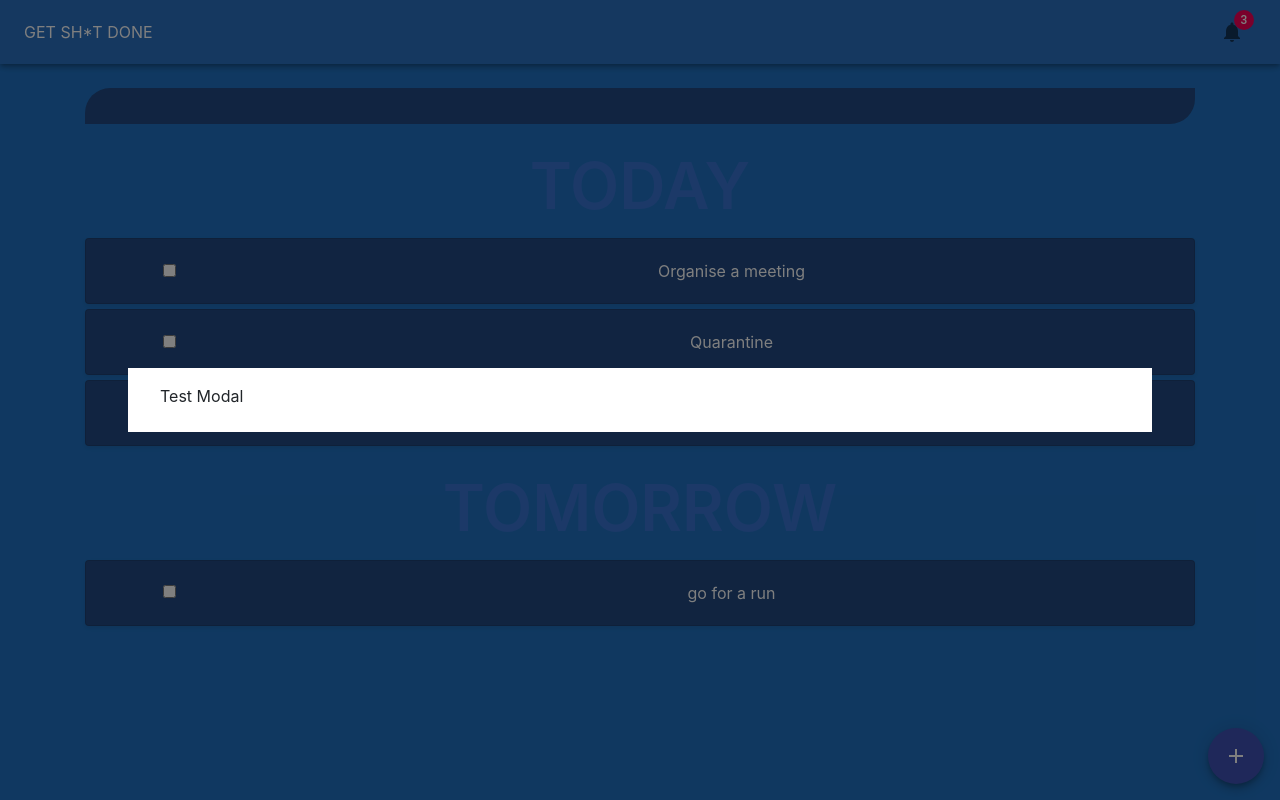
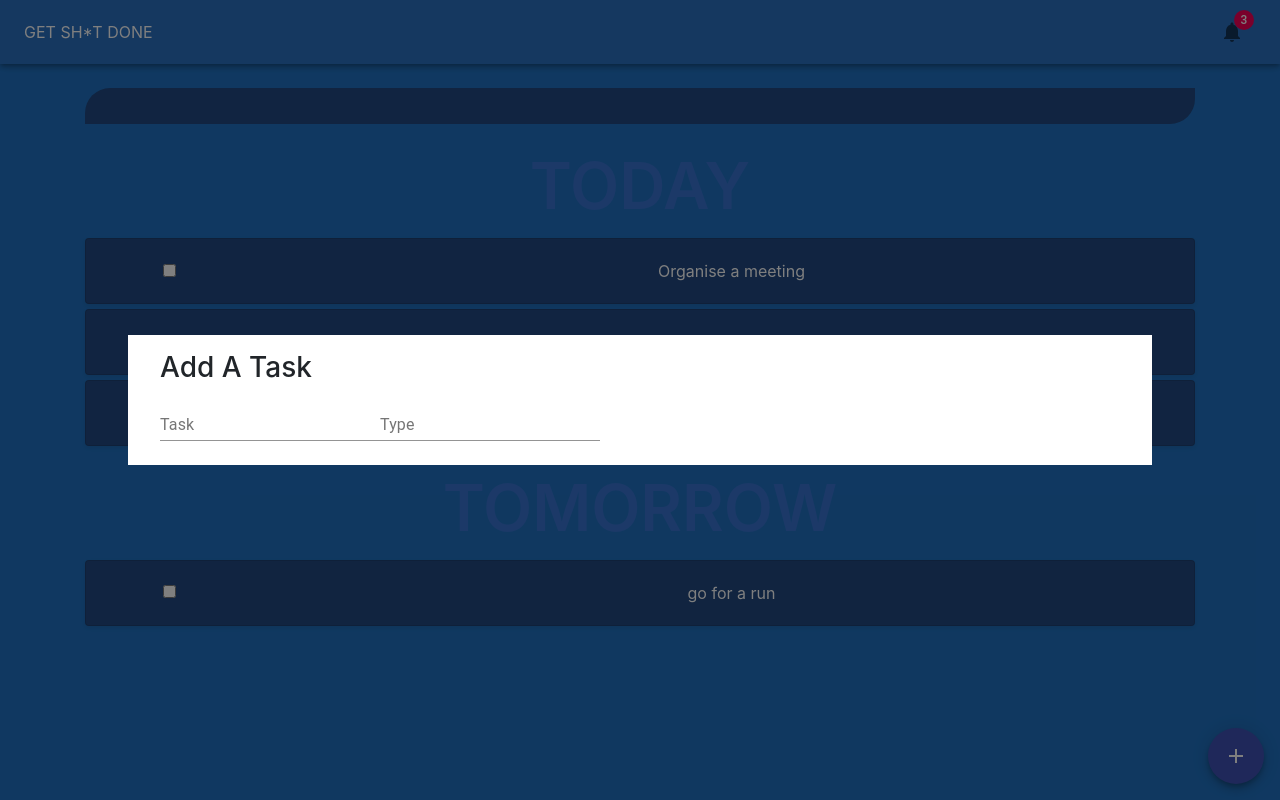
Before and after one commit to BradNichol/todo-app-react, a React (Create React App) app: page / in a window 1280 px wide. Both pictures are taken after a click on the button "add". Built offline with nearby package versions, Linux system fonts and the light colour scheme; no server answers.

Commit message:
form created

```diff
--- a/src/AddModal/AddModal.js
+++ b/src/AddModal/AddModal.js
@@ -3,6 +3,7 @@ import { makeStyles } from "@material-ui/core/styles";
 import Modal from "@material-ui/core/Modal";
 import Fab from "@material-ui/core/Fab";
 import AddIcon from "@material-ui/icons/Add";
+import TextField from '@material-ui/core/TextField';
 
 const AddModal = () => {
   const useStyles = makeStyles(theme => ({
@@ -48,7 +49,15 @@ const AddModal = () => {
       </Fab>
 
       <Modal open={open} className={classes.modal} onClose={handleClose}>
-        <div className={classes.paper}>Test Modal</div>
+        <div className={classes.paper}>
+          <form>
+            <h3>Add A Task</h3>
+            <TextField id ="task" label="Task" />
+            <TextField id ="type" label="Type" />
+          </form>
+
+
+        </div>
       </Modal>
     </div>
   );
```
